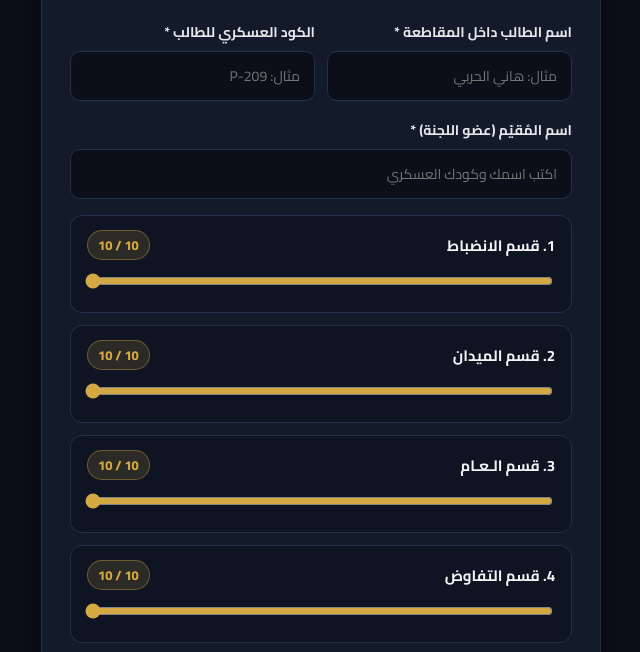
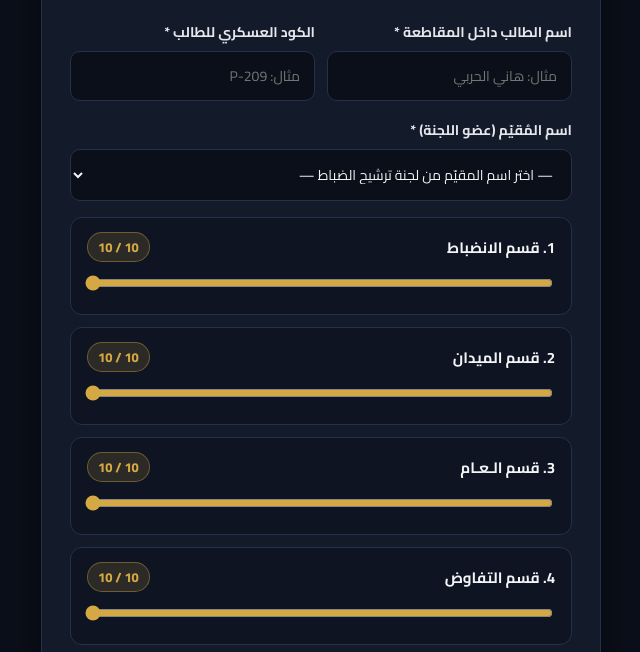
Before and after one commit to bssamalshmrani-code/officer-practical, a plain HTML site: page index.html in a window 1280 px wide. Shown: the part 143-795 px from the top of the page, without its empty margins (319-959 px from the left). Drawn offline with Linux system fonts and the light colour scheme.

Commit message:
Update index.html

```diff
--- a/index.html
+++ b/index.html
@@ -76,7 +76,7 @@
       color: #e5e7eb;
     }
 
-    input[type="text"], textarea {
+    input[type="text"], textarea, select {
       width: 100%;
       padding: 11px 14px;
       background-color: #0b0f19;
@@ -87,7 +87,23 @@
       transition: border-color 0.2s;
     }
 
-    input[type="text"]:focus, textarea:focus {
+    select {
+      cursor: pointer;
+    }
+
+    select optgroup {
+      background-color: #131a2a;
+      color: var(--gold);
+      font-weight: 800;
+    }
+
+    select option {
+      background-color: #0b0f19;
+      color: var(--text-main);
+      font-weight: 600;
+    }
+
+    input[type="text"]:focus, textarea:focus, select:focus {
       outline: none;
       border-color: var(--gold);
     }
@@ -222,7 +238,37 @@
 
       <div class="form-group">
         <label>اسم المُقيّم (عضو اللجنة) *</label>
-        <input type="text" id="evaluatorName" placeholder="اكتب اسمك وكودك العسكري" required />
+        <select id="evaluatorName" required>
+          <option value="" disabled selected>— اختر اسم المقيّم من لجنة ترشيح الضباط —</option>
+
+          <optgroup label="🎖️ قيادة وإشراف اللجنة">
+            <option value="هاني الحربي [P-012]">هاني الحربي [P-012] (نائب رئيس اللجنة)</option>
+            <option value="صالح العباسي [P-022]">صالح العباسي [P-022] (مساعد رئيس اللجنة)</option>
+            <option value="جلود العنزي [P-035]">جلود العنزي [P-035] (إشراف عام اللجنة)</option>
+          </optgroup>
+
+          <optgroup label="📋 أعضاء لجنة ترشيح الضباط">
+            <option value="محمد الحربي [P-024]">01 | محمد الحربي [P-024]</option>
+            <option value="ايهم عثمان [P-037]">02 | ايهم عثمان [P-037]</option>
+            <option value="محمد بن محسن [P-048]">03 | محمد بن محسن [P-048]</option>
+            <option value="عوض عويض [P-053]">04 | عوض عويض [P-053]</option>
+            <option value="مشاري العتيبي [P-056]">05 | مشاري العتيبي [P-056]</option>
+            <option value="عدوان العنزي [P-084]">06 | عدوان العنزي [P-084]</option>
+            <option value="عبد المحسن العنزي [P-110]">07 | عبد المحسن العنزي [P-110]</option>
+            <option value="محمد بن دهمان [P-115]">08 | محمد بن دهمان [P-115]</option>
+            <option value="عمر الغامدي [P-027 | CD]">09 | عمر الغامدي [P-027 | CD]</option>
+            <option value="محمد الجربا [P-019]">10 | محمد الجربا [P-019]</option>
+            <option value="شداد بن سداح [P-020]">11 | شداد بن سداح [P-020]</option>
+            <option value="حمزة حامد [P-021]">12 | حمزة حامد [P-021]</option>
+            <option value="فيصل الزهراني [P-048]">13 | فيصل الزهراني [P-048]</option>
+            <option value="عبدالكريم الحربي [P-054]">14 | عبدالكريم الحربي [P-054]</option>
+            <option value="ظاهر الحربي [P-048]">15 | ظاهر الحربي [P-048]</option>
+            <option value="عسكر الغامدي [P-055]">16 | عسكر الغامدي [P-055]</option>
+            <option value="رائد الغامدي [P-081]">17 | رائد الغامدي [P-081]</option>
+            <option value="عبد المجيد العنزي [P-094]">18 | عبد المجيد العنزي [P-094]</option>
+            <option value="محماس بن هادي [P-158]">19 | محماس بن هادي [P-158]</option>
+          </optgroup>
+        </select>
       </div>
 
       <!-- قسم الانضباط -->
```
